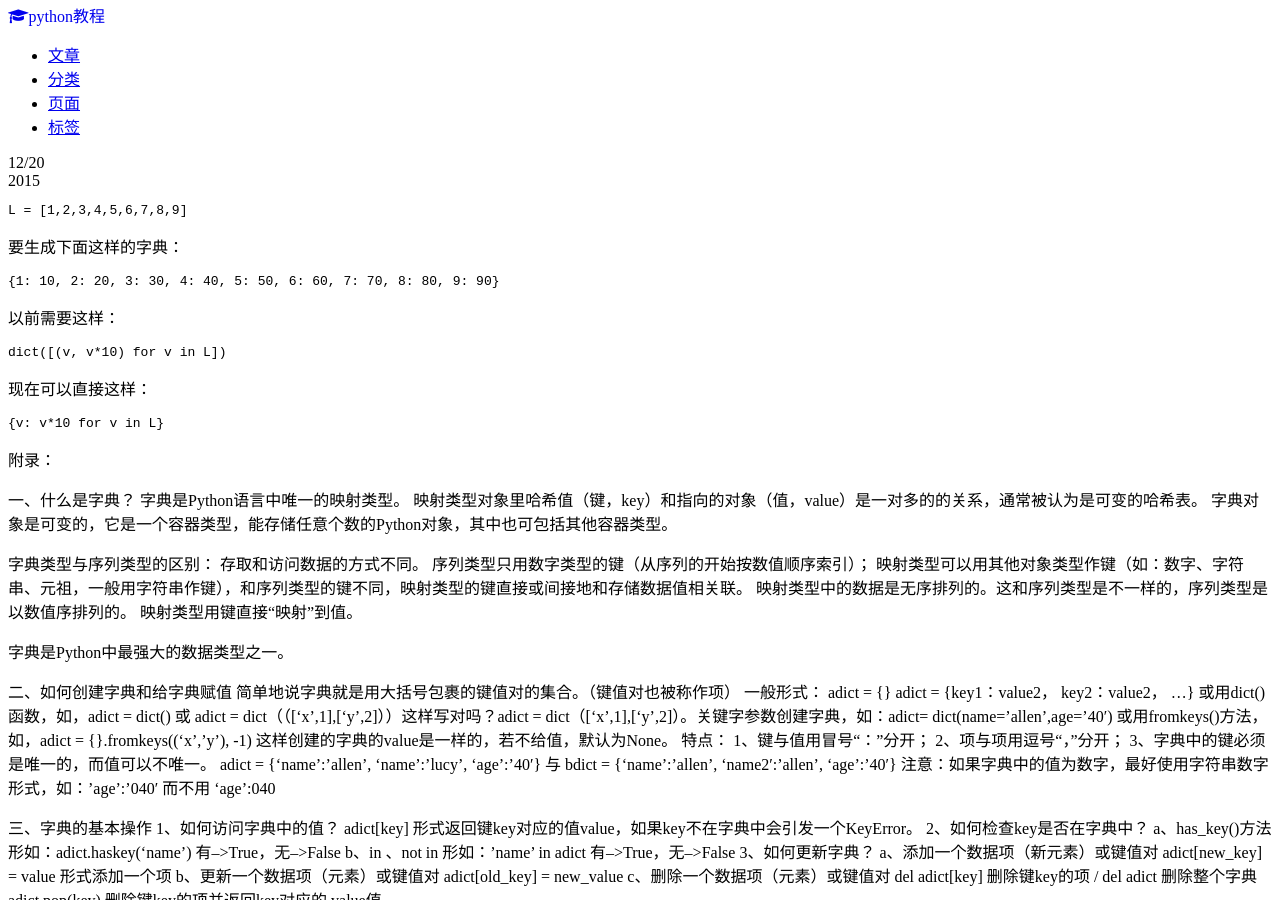
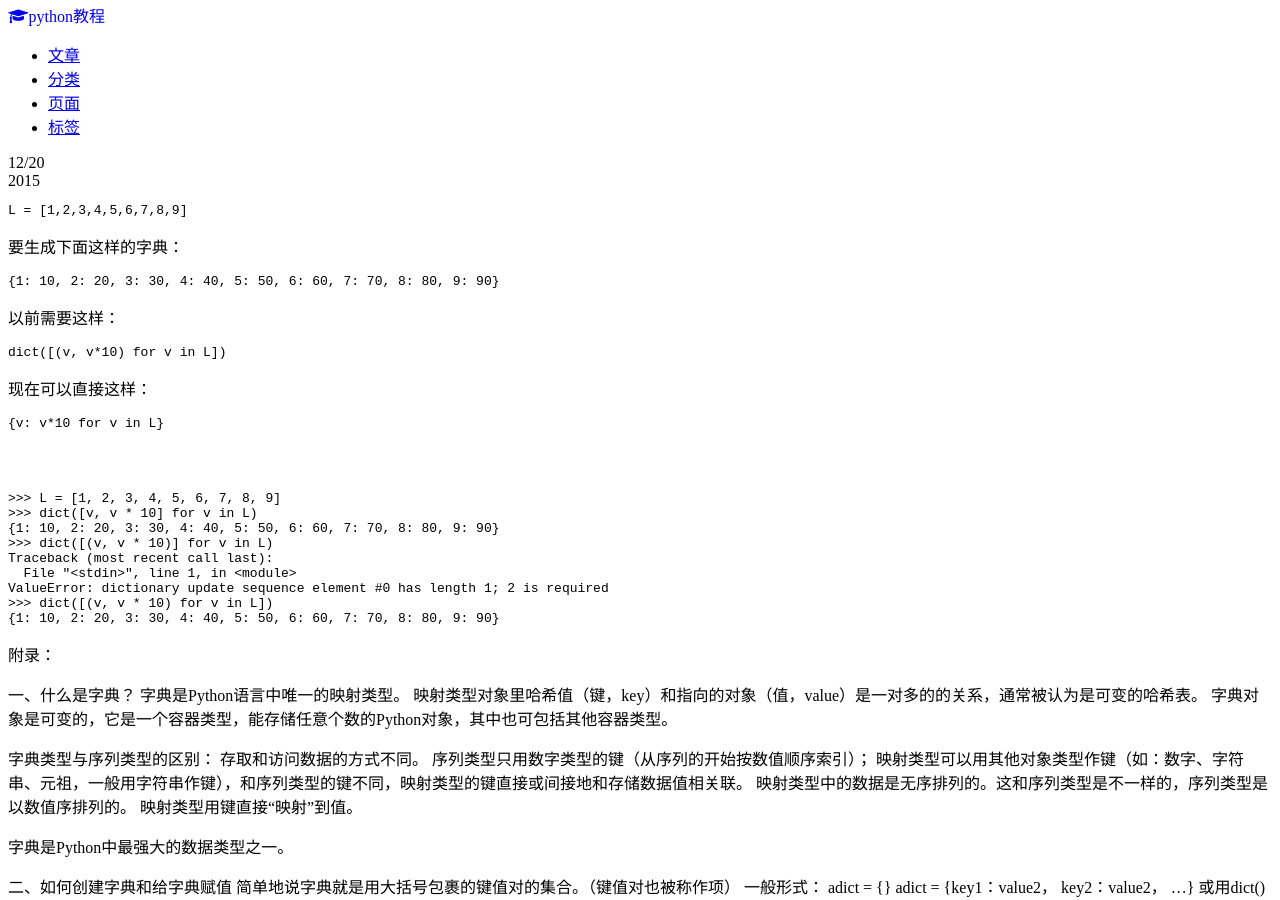
Before and after one commit to pythonjiaocheng/pythonjiaocheng.github.io, a Jekyll site: the page built from _posts/python/2015-12-20-【python-2.7-3.1-新特-性】字典推导式（dictionary-comprehensions）.md, in a window 1280 px wide and 900 px high. Built offline with Jekyll 4.4.1, drawn with Linux system fonts in a browser that asks for light colours; nearby versions of some CDN libraries.

Commit message:
必须要填写才填写的

```diff
--- a/_posts/python/2015-12-20-【python-2.7-3.1-新特-性】字典推导式（dictionary-comprehensions）.md
+++ b/_posts/python/2015-12-20-【python-2.7-3.1-新特-性】字典推导式（dictionary-comprehensions）.md
@@ -24,6 +24,17 @@ tags: [python]
 	{v: v*10 for v in L}
 
 
+
+
+	>>> L = [1, 2, 3, 4, 5, 6, 7, 8, 9]
+	>>> dict([v, v * 10] for v in L)
+	{1: 10, 2: 20, 3: 30, 4: 40, 5: 50, 6: 60, 7: 70, 8: 80, 9: 90}
+	>>> dict([(v, v * 10)] for v in L)
+	Traceback (most recent call last):
+	  File "<stdin>", line 1, in <module>
+	ValueError: dictionary update sequence element #0 has length 1; 2 is required
+	>>> dict([(v, v * 10) for v in L])
+	{1: 10, 2: 20, 3: 30, 4: 40, 5: 50, 6: 60, 7: 70, 8: 80, 9: 90}
 
 附录：
 
```
Also changed, not shown: 1 other file.
